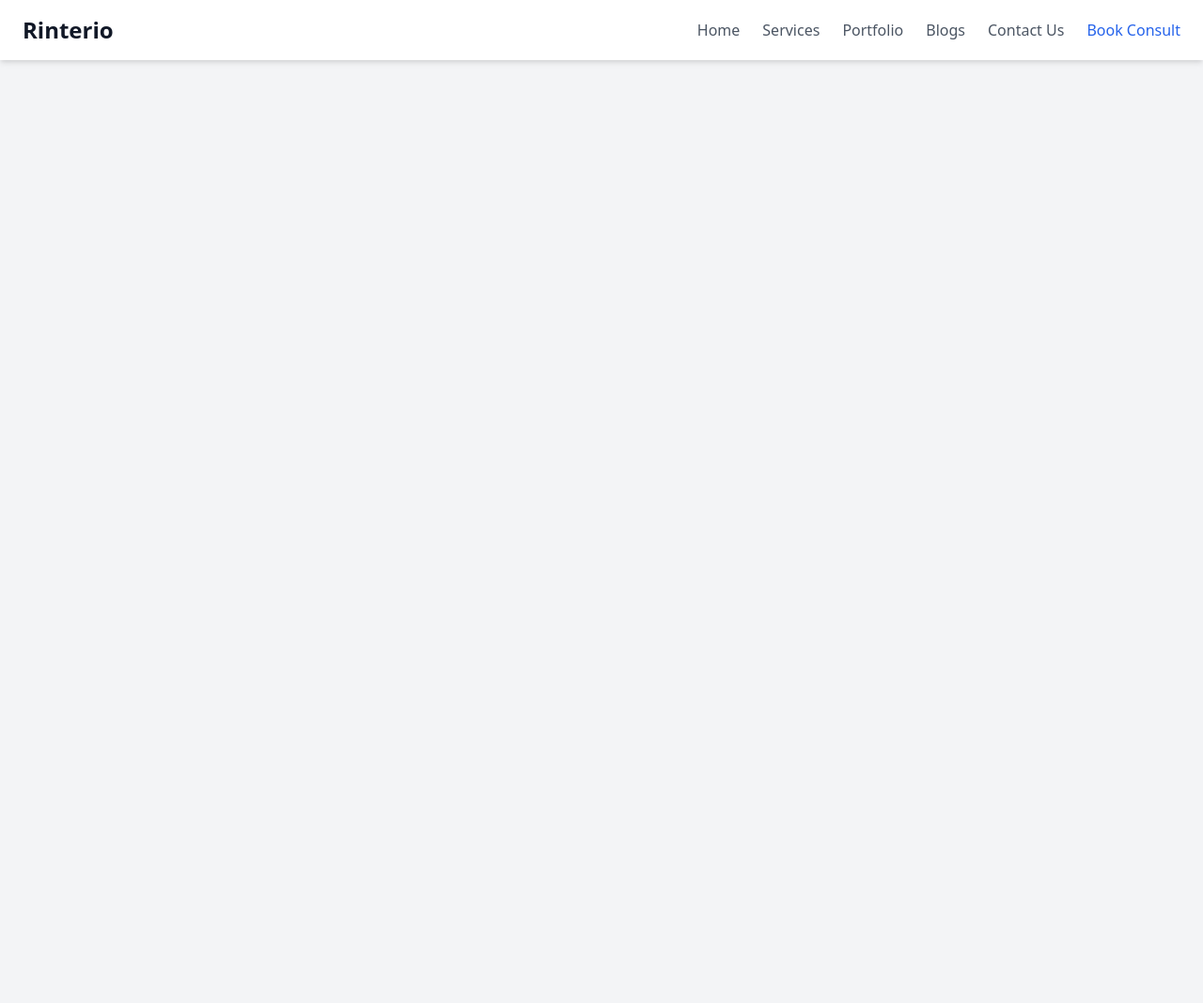
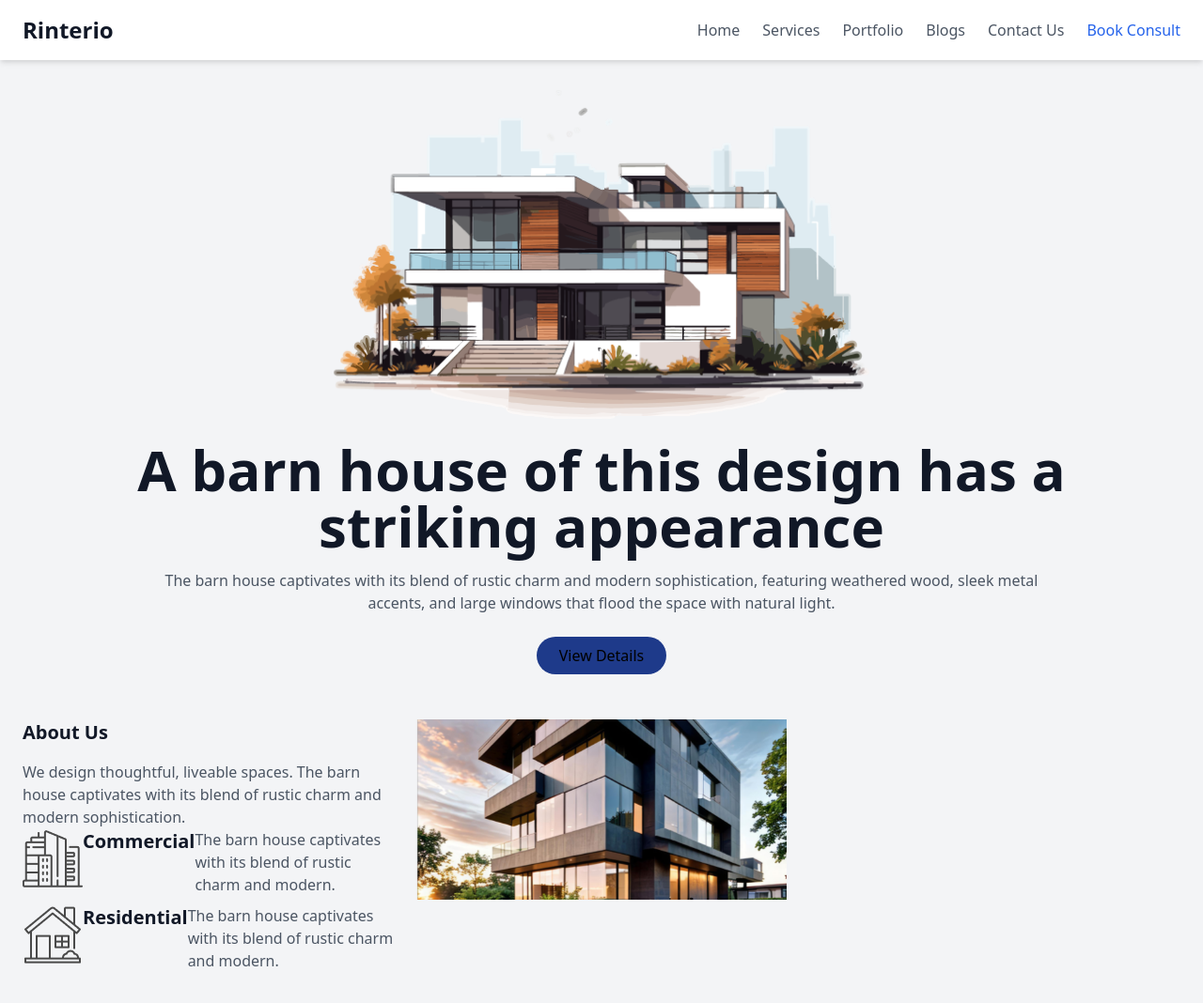
Before and after one commit to rashedziro/B10A3_Rinterio_Home, a plain HTML site: page index.html in a window 1280 px wide. Shown: the whole page at 94% size. Before the commit the page ends 800 px from the top, so only its background shows below. Drawn offline with nearby package versions, Linux system fonts and the light colour scheme.

Commit message:
banner commit

```diff
--- a/index.html
+++ b/index.html
@@ -25,6 +25,53 @@
     </header>
 
     <!-- Main Content -->
+    <main class="container mx-auto mt-8 px-6">
+        <!-- Hero Section -->
+        <section class="text-center mb-12">
+            <img src="./assets/banner.png" alt="Hero Image" class="w-571 h-350 object-fill mb-6 mx-auto">
+            <h1 class="text-3xl md:text-6xl font-bold">A barn house of this design has a <br>striking appearance</h1>
+            <p class="mt-4 text-gray-600">
+                The barn house captivates with its blend of rustic charm and modern sophistication, featuring weathered wood, sleek metal <br>accents, and large windows that flood the space with natural light.
+            </p>
+            <button class="mt-6 inline-block bg-blue-900 text-black py-2 px-6 rounded-3xl">View Details</button>
+        </section>
 
+        <!-- About Us and Services -->
+        <section class="grid grid-cols-1 md:grid-cols-3 gap-6 mb-12">
+            <!-- About Us -->
+             <div bg-gray-300>
+                <div class="text-center md:text-left">
+                    <!-- <img src="./assets/Vector.png" alt="About Us Image" class="w-22 h-10 object-fill mb-2"> -->
+                    <h2 class="text-xl font-bold mb-4">About Us</h2>
+                    <p class="text-gray-600">
+                        We design thoughtful, liveable spaces. The barn house captivates with its blend of rustic charm and modern sophistication.
+                    </p>
+                </div>
+                <!-- Commercial Service -->
+                <div class="text-center md:text-left flex">
+                    <img src="./assets/commercial.png" alt="Commercial Image" class="w-13 h-33 object-cover mb-4">
+                    <h2 class="text-xl font-bold mb-4">Commercial</h2>
+                    <p class="text-gray-600">
+                        The barn house captivates with its blend of rustic charm and modern.
+                    </p>
+                </div>
+                <!-- Residential Service -->
+                <div class="text-center md:text-left flex">
+                    <img src="./assets/residential.png" alt="Residential Image" class="w-13 h-33 object-cover mb-4">
+                    <h2 class="text-xl font-bold mb-4">Residential</h2>
+                    <p class="text-gray-600">
+                        The barn house captivates with its blend of rustic charm and modern.
+                    </p>
+                </div>
+             </div>
+             <div>
+                <img src="./assets/Rectangle.png" alt="About Us Image" class="w-full h-48 object-cover mb-4">
+             </div>
+        </section>
+
+        <!-- Process Section -->
+
+
+    </main>
 </body>
 </html>
```
